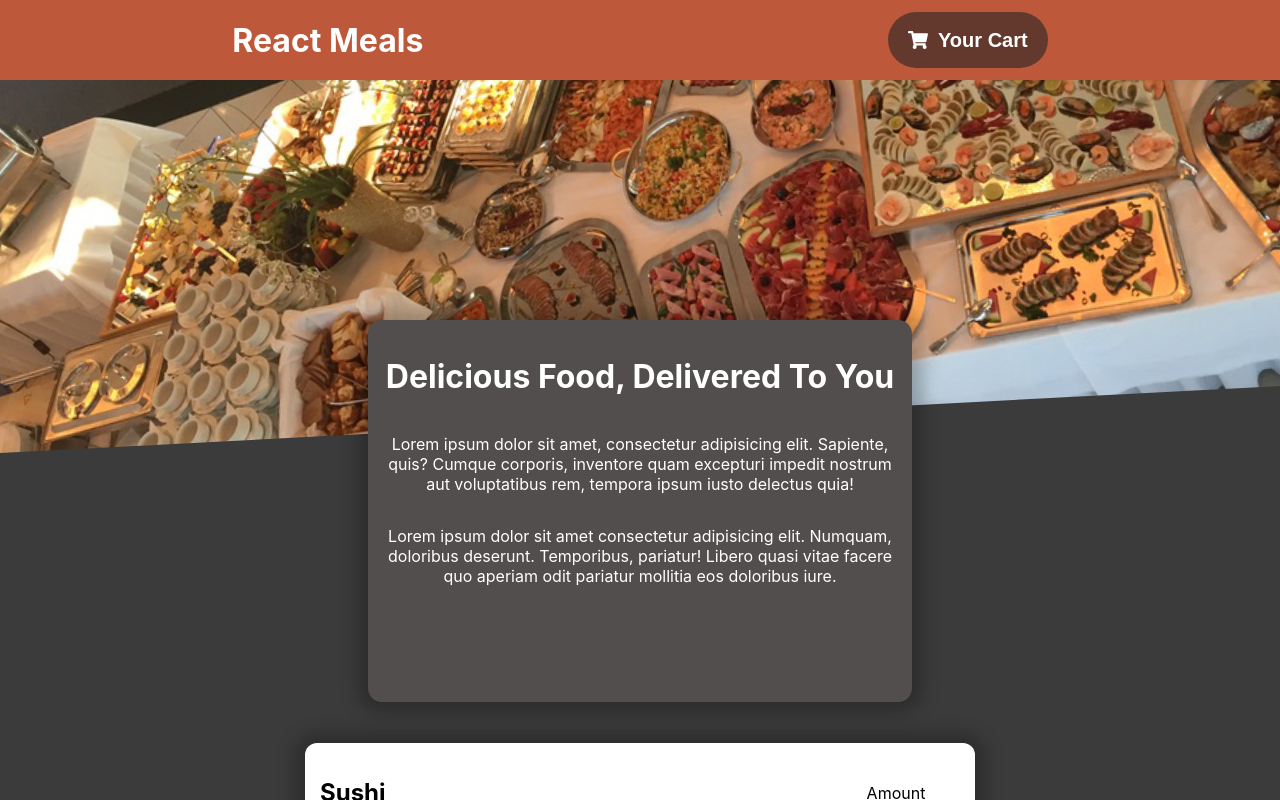
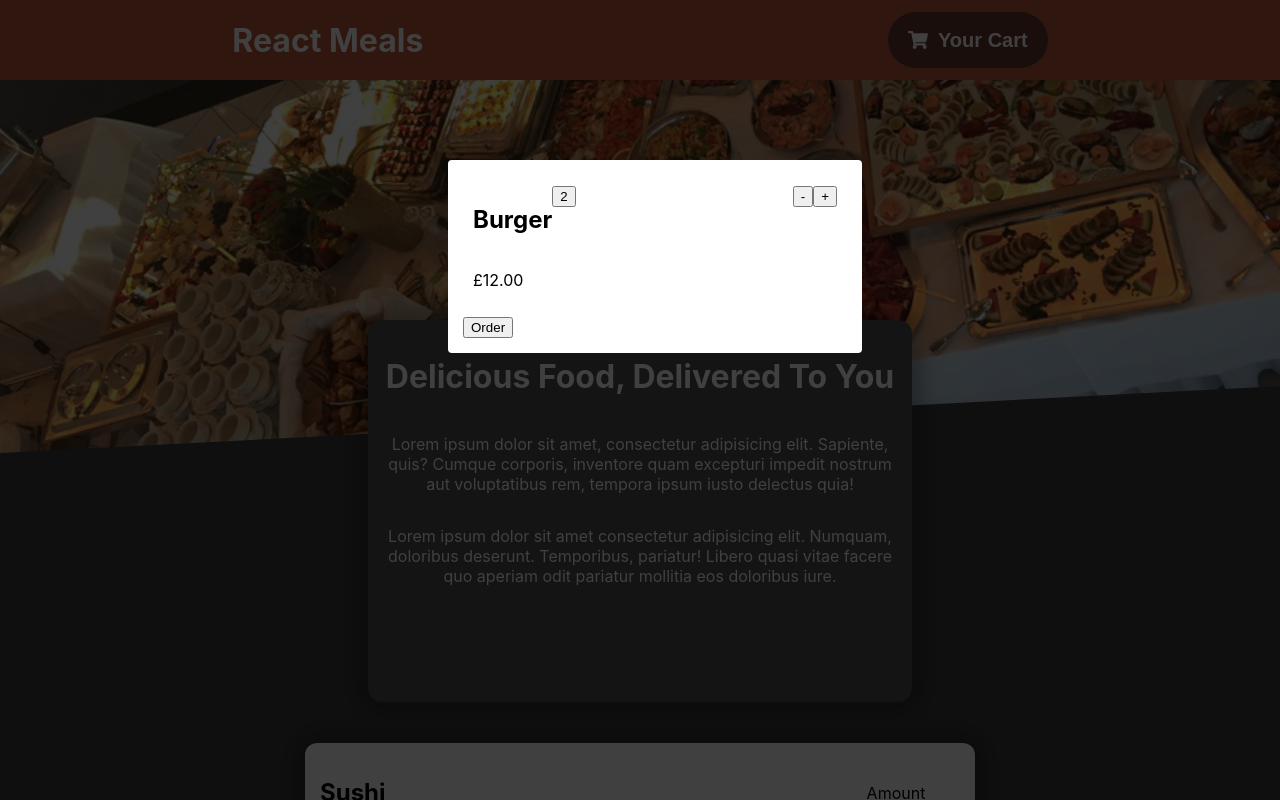
Before and after one commit to Thoss24/food-order-app, a React (Create React App) app: page / in a window 1280 px wide. Both pictures are taken after a click on the button "Your Cart". Shown: the top 800 px of the page. Built offline with nearby package versions, Linux system fonts and the light colour scheme.

Commit message:
cart modal display styling added

```diff
--- a/src/components/Modal/Cart.js
+++ b/src/components/Modal/Cart.js
@@ -1,13 +1,20 @@
 import classes from "./Cart.module.css";
 import CartItem from "./CartItem";
+import React, { Fragment } from 'react'
 
 const Cart = (props) => {
   return (
+    <Fragment>
+    <div className={classes.backdrop}/>
     <div className={classes['cart-container']}>
+    <div className={classes['cart-items-container']}>
         {props.cartItems.map((item) => (
             <CartItem price={item.price} name={item.name} amount={item.amount} key={item.key}/>
         ))}
     </div>
+    <button>Order</button>
+    </div>
+    </Fragment>
   );
 };
 
--- a/src/components/Modal/Cart.module.css
+++ b/src/components/Modal/Cart.module.css
@@ -1,5 +1,24 @@
 .cart-container {
-    width: 50%;
-    width: 20%;
-    background-color: red;
+  position: fixed;
+  top: 20vh;
+  width: 30%;
+  left: 35%;
+  z-index: 100;
+  border-radius: 4px;
+  background-color: white;
+  padding: 15px;
 }
+
+.cart-items-container {
+  overflow: scroll;
+  max-height: 700px;
+}
+
+.backdrop {
+  position: fixed;
+  top: 0;
+  left: 0;
+  background: rgba(0, 0, 0, 0.75);
+  height: 100vh;
+  width: 100%;
+}
--- a/src/components/Modal/CartItem.module.css
+++ b/src/components/Modal/CartItem.module.css
@@ -2,6 +2,8 @@
     display: flex;
     flex-direction: row;
     justify-content: space-between;
+    box-shadow: 0px 2px 1px 0px rgba(0, 0, 0, 0.2);
+    padding: 10px;
 }
 
 .name-price-amount-container {
```
